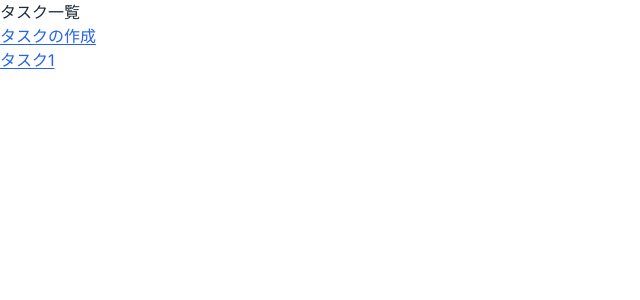
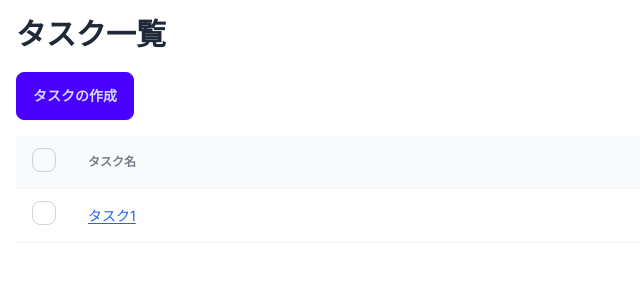
Before and after one commit to yuichiyasui/testing-library-performance-research, a Next.js app: page /tasks in a window 1280 px wide. Shown: the top 300 px of the page, without its empty margins (0-640 px from the left). Built offline with nearby package versions, Linux system fonts and the light colour scheme.

Commit message:
Add styles for task list page

```diff
--- a/src/app/page.tsx
+++ b/src/app/page.tsx
@@ -3,8 +3,8 @@ import Link from "next/link";
 
 export default function Home() {
   return (
-    <main>
-      <h1 className="text-3xl mb-5">My App</h1>
+    <main className="p-4">
+      <h1 className="text-3xl mb-5 font-bold">My App</h1>
       <nav>
         <ul>
           <li>
--- /dev/null
+++ b/src/app/tasks/layout.tsx
@@ -0,0 +1,3 @@
+export default function Layout({ children }: { children: React.ReactNode }) {
+  return <div className="p-4">{children}</div>;
+}
--- a/src/app/tasks/page.tsx
+++ b/src/app/tasks/page.tsx
@@ -1,17 +1,46 @@
 import { InternalLink } from "@/components/InternalLink";
+
+import type { Metadata } from "next/types";
+import Link from "next/link";
+
+export const metadata: Metadata = {
+  title: "タスク一覧",
+};
 
 export default function Page() {
   return (
     <main>
-      <h1>タスク一覧</h1>
+      <h1 className="text-3xl font-bold mb-5">タスク一覧</h1>
+      <Link href="/tasks/create" className="btn btn-primary mb-4">
+        タスクの作成
+      </Link>
 
-      <InternalLink href="/tasks/create">タスクの作成</InternalLink>
-
-      <ul>
-        <li>
-          <InternalLink href="/tasks/1">タスク1</InternalLink>
-        </li>
-      </ul>
+      <table className="table">
+        <thead className="bg-gray-50">
+          <tr>
+            <th className="whitespace-nowrap w-0">
+              <label>
+                <span className="sr-only">全てのタスクを選択</span>
+                <input type="checkbox" className="checkbox" />
+              </label>
+            </th>
+            <th>タスク名</th>
+          </tr>
+        </thead>
+        <tbody>
+          <tr>
+            <td>
+              <label>
+                <span className="sr-only">タスク1を選択</span>
+                <input type="checkbox" className="checkbox" />
+              </label>
+            </td>
+            <td>
+              <InternalLink href="/tasks/1">タスク1</InternalLink>
+            </td>
+          </tr>
+        </tbody>
+      </table>
     </main>
   );
 }
--- a/tailwind.config.ts
+++ b/tailwind.config.ts
@@ -17,5 +17,8 @@ const config: Config = {
     },
   },
   plugins: [daisyui],
+  daisyui: {
+    themes: ["light"],
+  },
 };
 export default config;
```
